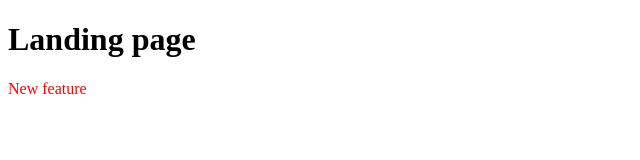
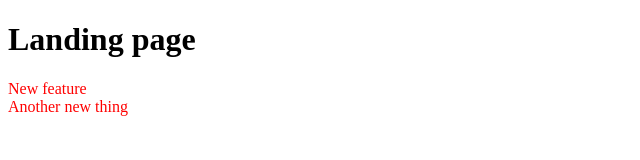
Before and after one commit to mankinchi/branches-and-merges, a plain HTML site: page index.html in a window 1280 px wide. Shown: the whole page, without its empty margins (0-640 px from the left). Drawn offline with Linux system fonts and the light colour scheme.

Commit message:
me finish

```diff
--- a/index.html
+++ b/index.html
@@ -10,5 +10,6 @@
     <body>
         <h1>Landing page</h1>
         <section>New feature</section>
+        <section>Another new thing</section>
     </body>
 </html>
```
